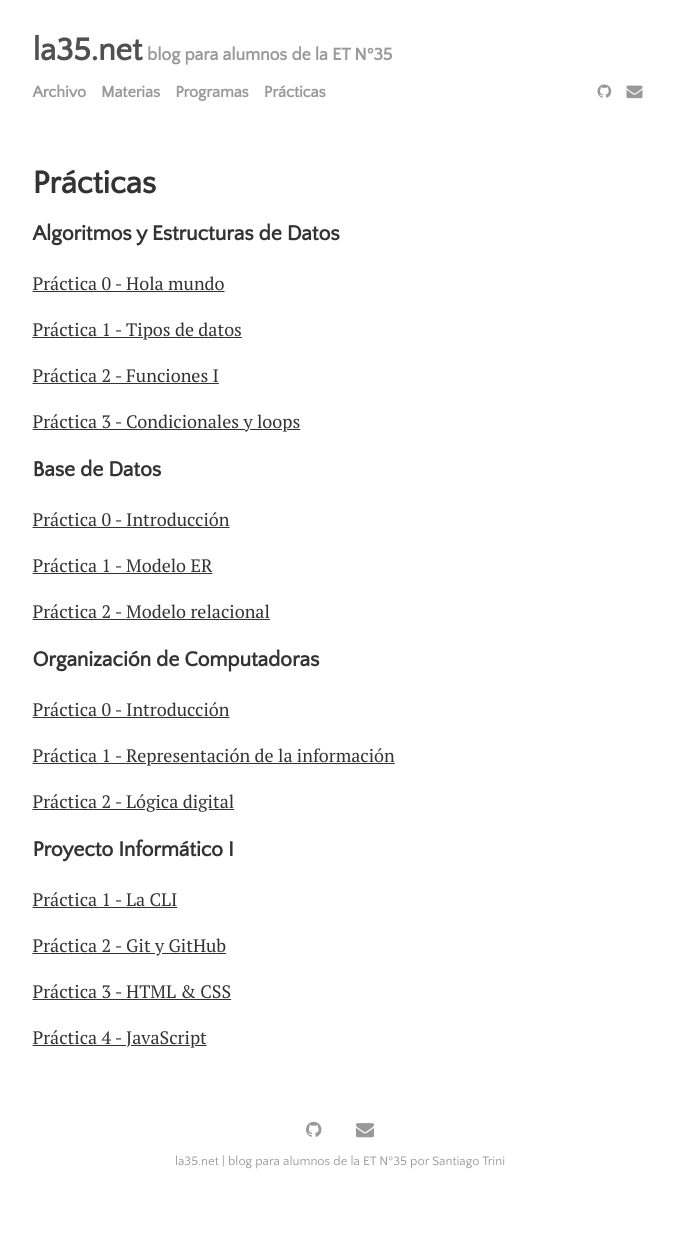
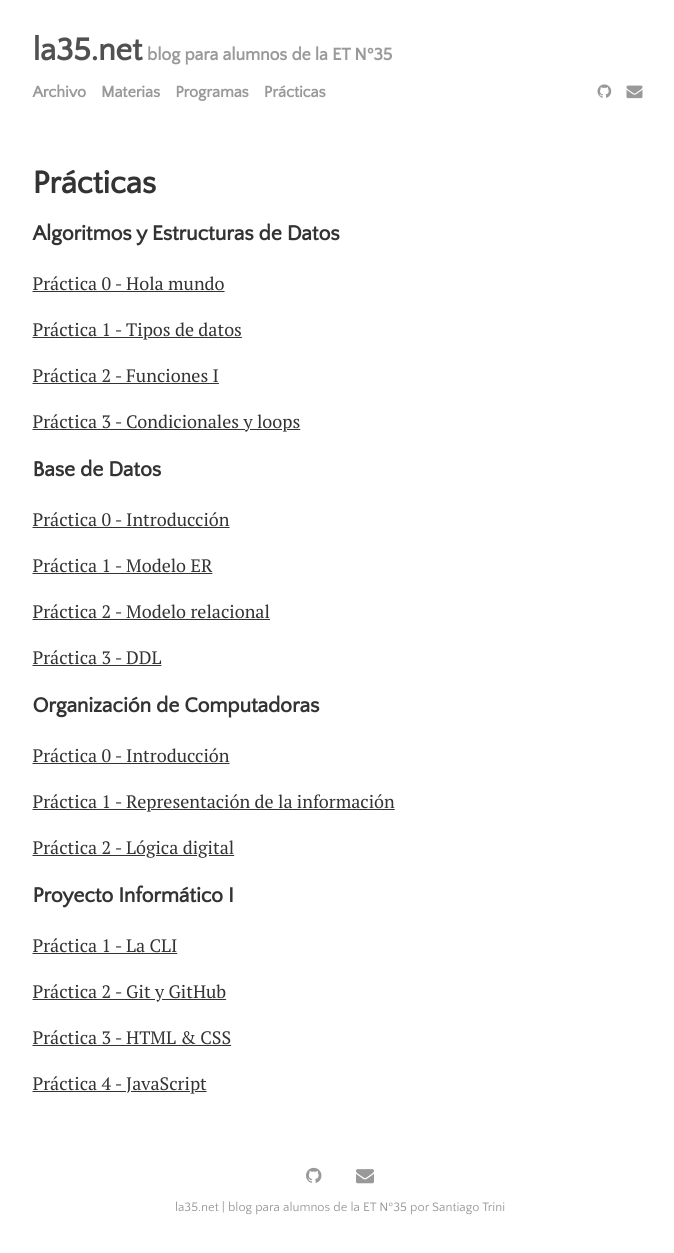
Before and after one commit to la35/la35.github.io, a Jekyll site: the page built from menu/practicas.md, in a window 1280 px wide. Shown: the whole page, without its empty margins (300-974 px from the left). Built offline with Jekyll 4.4.1, drawn with Linux system fonts in a browser that asks for light colours; before the commit the page ends 1207 px from its top, so only the background shows below that.

Commit message:
agrega practica ddl

```diff
--- a/menu/practicas.md
+++ b/menu/practicas.md
@@ -31,7 +31,7 @@ title: Prácticas
 
 [Práctica 2 - Modelo relacional](../assets/files/practicas/db-p2.pdf)
 
-<!-- [Práctica 3 - DDL](../assets/files/practicas/db-p3.pdf) -->
+[Práctica 3 - DDL](../assets/files/practicas/db-p3.pdf)
 
 <!-- [Práctica 4 - Consultas](../assets/files/practicas/db-p4.pdf) -->
 
```
Also changed, not shown: 1 other file.
